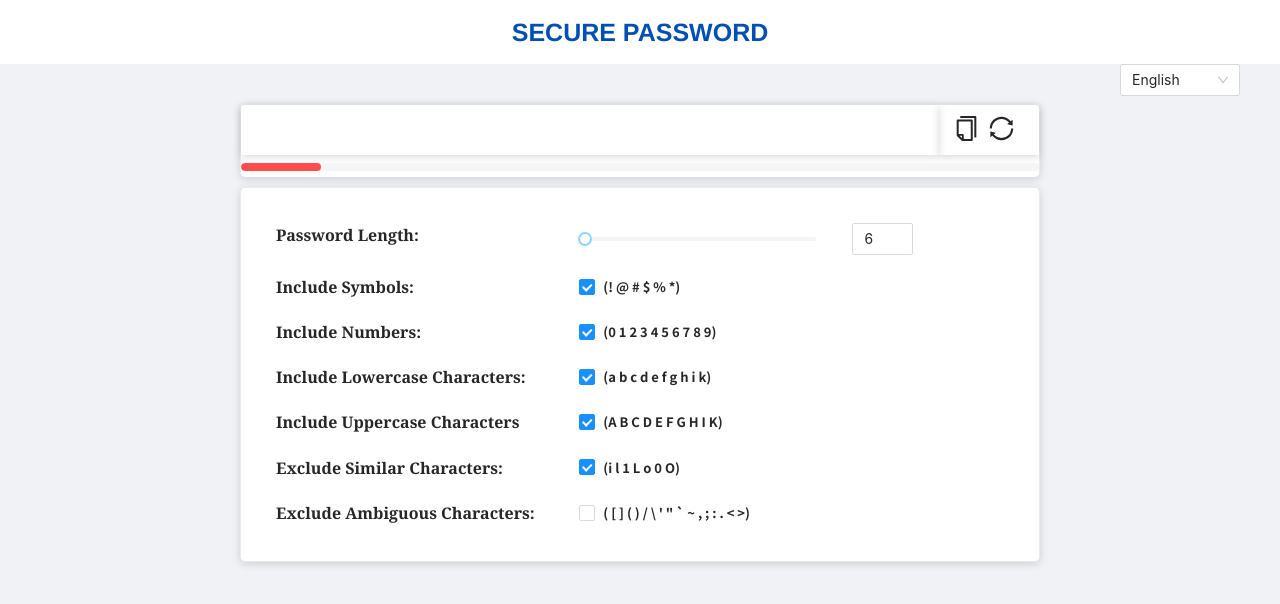
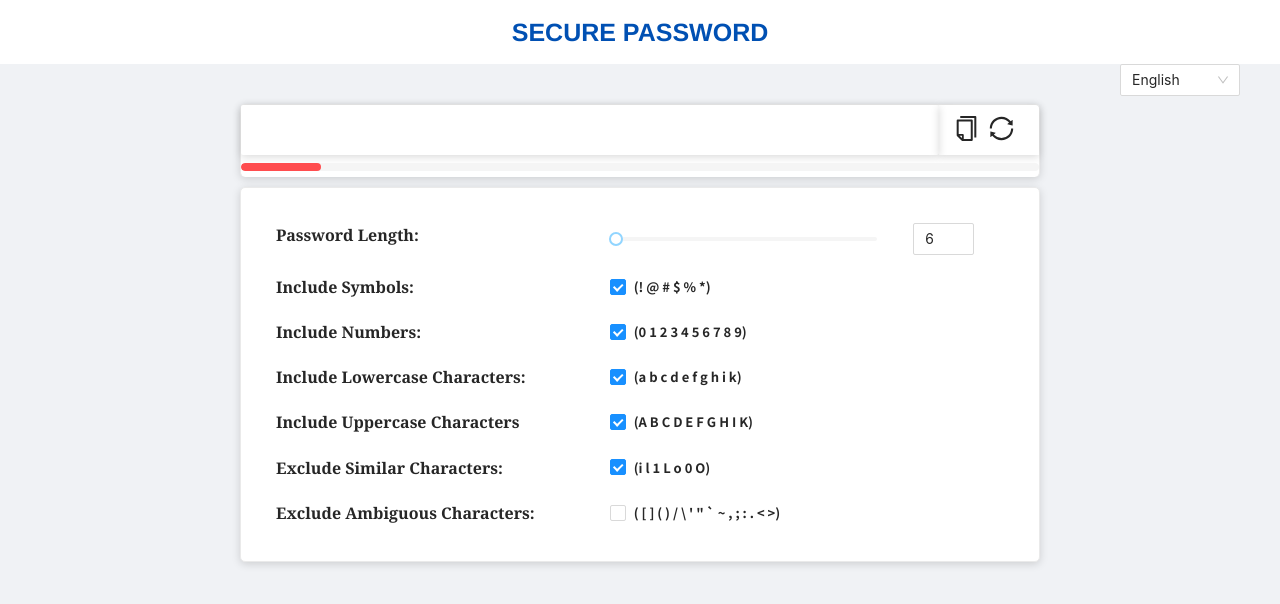
Before and after one commit to abel3t/generate-password, a Next.js app: page / in a window 1280 px wide. Shown: the top 604 px of the page. Built offline with nearby package versions, Linux system fonts and the light colour scheme.

Commit message:
Fix some UI

```diff
--- a/src/components/layout/index.tsx
+++ b/src/components/layout/index.tsx
@@ -202,20 +202,20 @@ class LayoutComponent extends React.Component<any, State> {
 
           <div className="setting">
             <Row style={rowStyle}>
-              <Col span={10} className="text-label">
+              <Col xs={{span: 10}} className="text-label">
                 {languagesText[this.state.languageId || 'en'].passwordLength}
               </Col>
-              <Col span={8}>
+              <Col xs={{span: 8, offset: 2}} sm={{span: 9, offset: 1}}>
                 <Slider value={this.state.passwordLength} min={6} max={60} style={{color: red[8]}} onChange={this.onChangePasswordLength.bind(this)}/>
               </Col>
-              <Col span={2} offset={1}>
+              <Col xs={{span: 4}} sm={{span: 3, offset: 1}} md={{span: 2, offset: 1}}>
                 <Input value={this.state.passwordLength} onChange={this.onChangePasswordLength.bind(this)} />
               </Col>
             </Row>
 
             <Row style={rowStyle}>
-              <Col className='text-label' span={10}>{languagesText[this.state.languageId || 'en'].includeSymbols}</Col>
-              <Col span={8}>
+              <Col className='text-label' xs={{span: 10}}>{languagesText[this.state.languageId || 'en'].includeSymbols}</Col>
+              <Col xs={{span: 10, offset: 2}} sm={{span: 9, offset: 1}}>
               <Checkbox onChange={this.onChangeIncludeSymbols.bind(this)} checked={this.state.includeSymbols}>
                 <span className='text-note' style={{userSelect: 'none'}}>(! @ # $ % *)</span>
               </Checkbox>
@@ -223,8 +223,8 @@ class LayoutComponent extends React.Component<any, State> {
             </Row>
 
             <Row style={rowStyle}>
-              <Col className='text-label' span={10}>{languagesText[this.state.languageId || 'en'].includeNumbers}</Col>
-              <Col span={8}>
+              <Col className='text-label' xs={{span: 10}}>{languagesText[this.state.languageId || 'en'].includeNumbers}</Col>
+              <Col xs={{span: 10, offset: 2}} sm={{span: 9, offset: 1}}>
               <Checkbox onChange={this.onChangeIncludeNumbers.bind(this)} checked={this.state.includeNumbers}>
                 <span className='text-note' style={{userSelect: 'none'}}>(0 1 2 3 4 5 6 7 8 9)</span>
               </Checkbox>
@@ -232,8 +232,8 @@ class LayoutComponent extends React.Component<any, State> {
             </Row>
 
             <Row style={rowStyle}>
-              <Col className='text-label' span={10}>{languagesText[this.state.languageId || 'en'].includeLowercaseCharacters}</Col>
-              <Col span={8}>
+              <Col className='text-label' xs={{span: 10}}>{languagesText[this.state.languageId || 'en'].includeLowercaseCharacters}</Col>
+              <Col xs={{span: 10, offset: 2}} sm={{span: 9, offset: 1}}>
               <Checkbox onChange={this.onChangeIncludeLowercaseCharacters.bind(this)} checked={this.state.includeLowercaseCharacters}>
                 <span className='text-note' style={{userSelect: 'none'}}>(a b c d e f g h i k)</span>
               </Checkbox>
@@ -241,8 +241,8 @@ class LayoutComponent extends React.Component<any, State> {
             </Row>
 
             <Row style={rowStyle}>
-              <Col className='text-label' span={10}>{languagesText[this.state.languageId || 'en'].includeUppercaseCharacters}</Col>
-              <Col span={8}>
+              <Col className='text-label' xs={{span: 10}}>{languagesText[this.state.languageId || 'en'].includeUppercaseCharacters}</Col>
+              <Col xs={{span: 10, offset: 2}} sm={{span: 9, offset: 1}}>
               <Checkbox onChange={this.onChangeIncludeUppercaseCharacters.bind(this)} checked={this.state.includeUppercaseCharacters}>
                 <span className='text-note' style={{userSelect: 'none'}}>(A B C D E F G H I K)</span>
               </Checkbox>
@@ -250,8 +250,8 @@ class LayoutComponent extends React.Component<any, State> {
             </Row>
 
             <Row style={rowStyle}>
-              <Col className='text-label' span={10}>{languagesText[this.state.languageId || 'en'].excludeSimilarCharacters}</Col>
-              <Col span={8}>
+              <Col className='text-label' xs={{span: 10}}>{languagesText[this.state.languageId || 'en'].excludeSimilarCharacters}</Col>
+              <Col xs={{span: 10, offset: 2}} sm={{span: 9, offset: 1}}>
               <Checkbox onChange={this.onChangeExcludeSimilarCharacters.bind(this)} checked={this.state.excludeSimilarCharacters}>
                 <span className='text-note' style={{userSelect: 'none'}}>(i l 1 L o 0 O)</span>
               </Checkbox>
@@ -259,8 +259,8 @@ class LayoutComponent extends React.Component<any, State> {
             </Row>
 
             <Row style={rowStyle}>
-              <Col className='text-label' span={10}>{languagesText[this.state.languageId || 'en'].excludeAmbiguousCharacters}</Col>
-              <Col span={8}>
+              <Col className='text-label' xs={{span: 10}}>{languagesText[this.state.languageId || 'en'].excludeAmbiguousCharacters}</Col>
+              <Col xs={{span: 10, offset: 2}} sm={{span: 9, offset: 1}}>
               <Checkbox onChange={this.onChangeExcludeAmbiguousCharacters.bind(this)} checked={this.state.excludeAmbiguousCharacters}>
                 <span className='text-note' style={{userSelect: 'none'}}>({ } [ ] ( ) / \ ' " ` ~ , ; : . &#60; &#62;)</span>
               </Checkbox>
```
